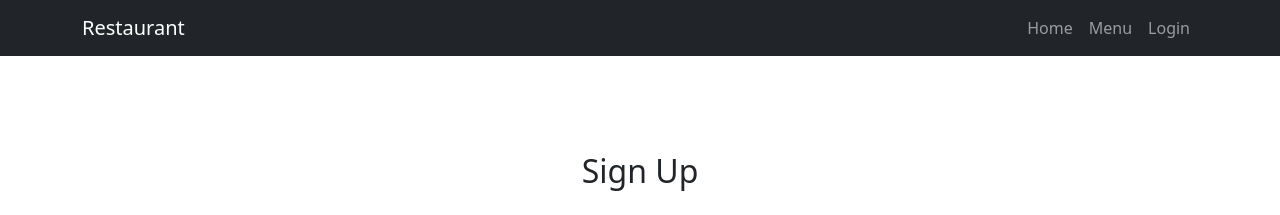
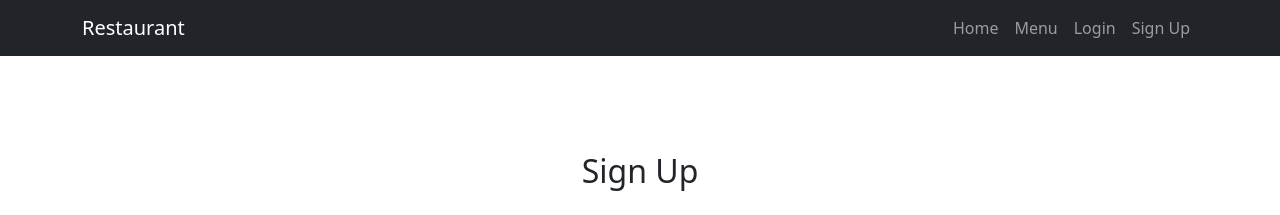
Before and after one commit to andreaspe76/Portfolio_Project_4, a Django app: page /accounts/signup/ in a window 1280 px wide. Shown: the top 215 px of the page. Run offline with Django 4.2, Linux system fonts and the light colour scheme; some libraries are stand-ins or nearby versions.

Commit message:
Add in the login link in base.html conditional logic and signup link when loged out

```diff
--- a/templates/base.html
+++ b/templates/base.html
@@ -25,9 +25,21 @@
             <li class="nav-item">
               <a class="nav-link" href="{% url 'menu' %}">Menu</a>
             </li>
+            {% if user.is_authenticated %}
             <li class="nav-item">
-              <a class="nav-link" href="#">Login</a>
+              <span class="nav-link">Hello, {{ user.username }}</span>
             </li>
+            <li class="nav-item">
+              <a class="nav-link" href="{% url 'account_logout' %}">Logout</a>
+            </li>
+            {% else %}
+            <li class="nav-item">
+              <a class="nav-link" href="{% url 'account_login' %}">Login</a>
+            </li>
+            <li class="nav-item">
+              <a class="nav-link" href="{% url 'account_signup' %}">Sign Up</a>
+            </li>
+            {% endif %}
           </ul>
         </div>
       </div>
```
